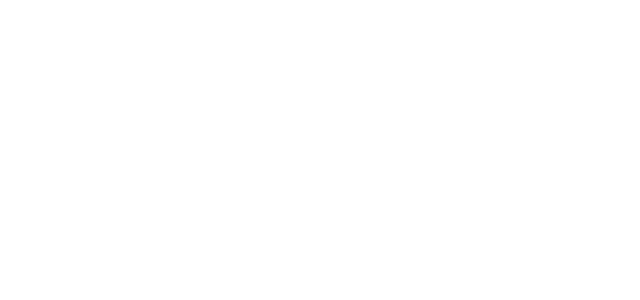
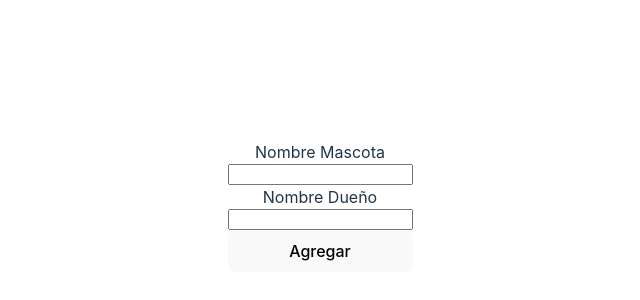
Before and after one commit to Josue1789/AdministradorDePacientes, a React (Vite) app in the folder ProyectoFinal/: page / in a window 1280 px wide. Shown: the part 194-494 px from the top of the page, without its empty margins (320-960 px from the left). Built offline with nearby package versions, Linux system fonts and the light colour scheme.

Commit message:
Formulario base

```diff
--- /dev/null
+++ b/ProyectoFinal/src/Formulario.css
@@ -0,0 +1,4 @@
+.Formulario .inputFormulario{
+    display: flex;
+    flex-direction: column;
+}
--- a/ProyectoFinal/src/Formulario.jsx
+++ b/ProyectoFinal/src/Formulario.jsx
@@ -1,9 +1,26 @@
 import React, { useState } from "react";
+import './Formulario.css'
 
 function Formulario(){
+    const [paciente, setPasciente]=useState([])
+    const [mascota, setMascota]=useState("")
+    const [dueño, setDueño]=useState("")
+
+    function agregarPaciente(){
+        setPasciente([...paciente,mascota])
+        setMascota("")
+        setDueño("")
+    }
 
     return(
         <div className="Formulario">
+            <form className="inputFormulario" action="">
+                <label htmlFor="">Nombre Mascota</label>
+                <input onChange={(e)=>{setMascota(e.target.value)}} value={mascota} type="text" />
+                <label htmlFor="">Nombre Dueño</label>
+                <input onChange={(e)=>{setDueño(e.target.value)}} value={dueño} type="text" />
+                <button onClick={agregarPaciente} type="submit">Agregar</button>
+            </form>
         </div>
 
     )
```
